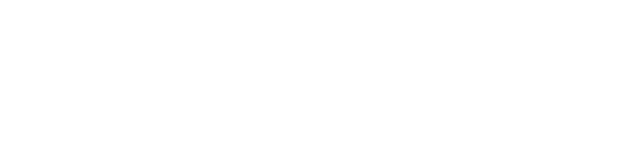
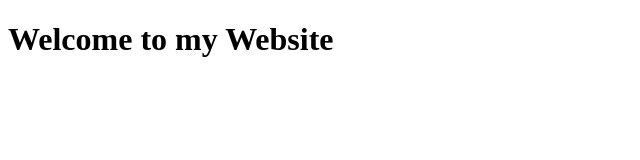
Before and after one commit to Pikleman101000/website, a plain HTML site: page index.html in a window 1280 px wide. Shown: the whole page, without its empty margins (0-640 px from the left). Drawn offline with Linux system fonts and the light colour scheme.

Commit message:
add heading

```diff
--- a/index.html
+++ b/index.html
@@ -1,8 +1,9 @@
 <!DOCTYPE html>
 <html>
 <head>
-  <title>Pikleman's Home Page</title>
+  <title>Pikleman's Website | Home</title>
 </head>
 <body>
+  <h1>Welcome to my Website</h1>
 </body>
 </html>
```
